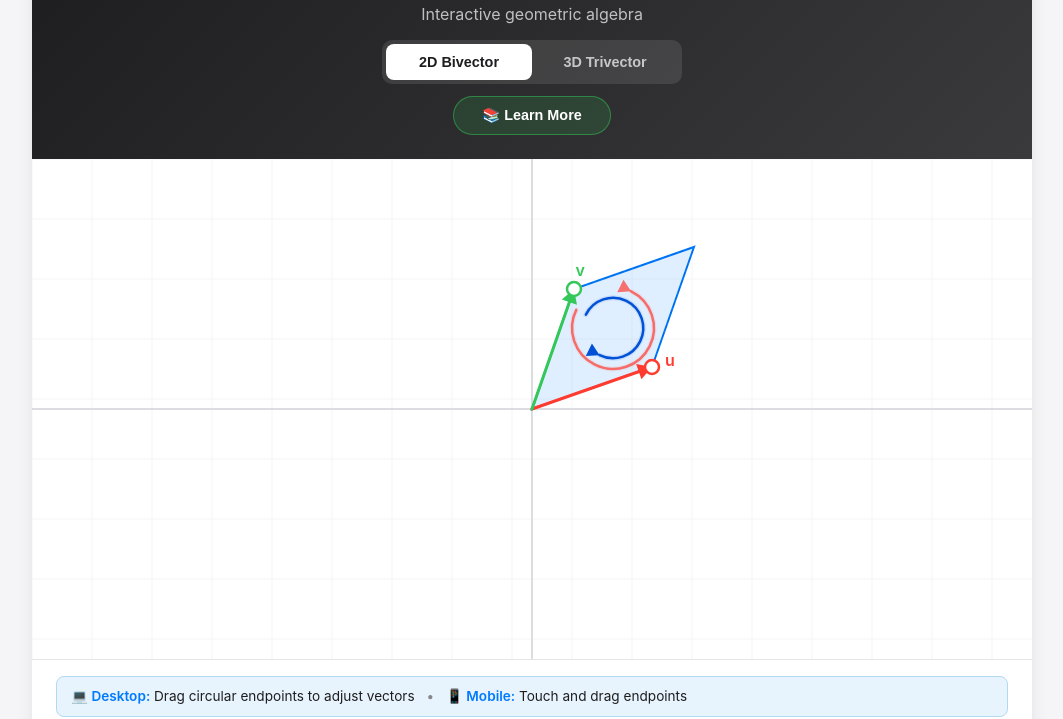
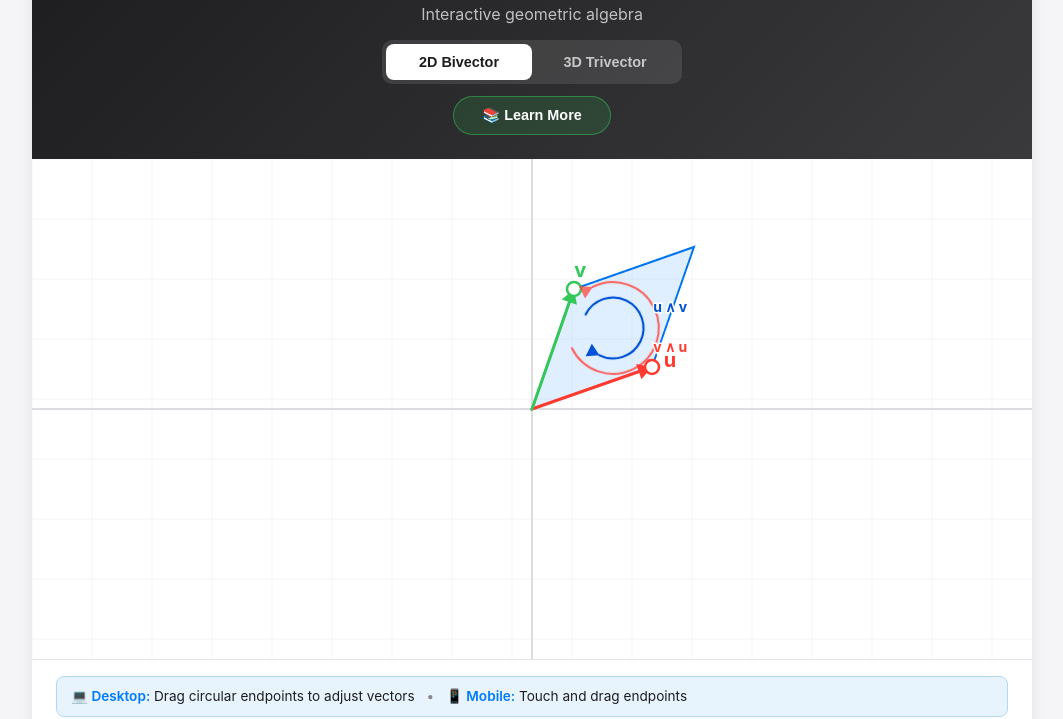
Before and after one commit to neutrinoevent/exterior-product, a plain HTML site: page index.html in a window 1280 px wide. Shown: the part 81-800 px from the top of the page, without its empty margins (108-1171 px from the left). Drawn offline with nearby package versions, Linux system fonts and the light colour scheme.

Commit message:
various bivector mode updates

```diff
--- a/index.html
+++ b/index.html
@@ -659,21 +659,21 @@
             };
         }
 
-        function drawSmoothArrow(centerX, centerY, radius, clockwise, color, opacity = 1.0) {
-            const startAngle = state2d.arrowRotation;
+        function drawSmoothArrow(centerX, centerY, radius, clockwise, color, opacity = 1.0, reverseRotation = false) {
+            const startAngle = reverseRotation ? -state2d.arrowRotation : state2d.arrowRotation;
             const arcLength = Math.PI * 1.5;
             const endAngle = startAngle + (clockwise ? -arcLength : arcLength);
 
             ctx.save();
             ctx.strokeStyle = color;
-            ctx.lineWidth = 5;
-            ctx.globalAlpha = 0.12 * opacity;
+            ctx.lineWidth = 4;
+            ctx.globalAlpha = 0.1 * opacity;
             ctx.lineCap = 'round';
             ctx.beginPath();
             ctx.arc(centerX, centerY, radius, startAngle, endAngle, clockwise);
             ctx.stroke();
 
-            ctx.lineWidth = 2.5;
+            ctx.lineWidth = 2;
             ctx.globalAlpha = opacity;
             ctx.beginPath();
             ctx.arc(centerX, centerY, radius, startAngle, endAngle, clockwise);
@@ -804,24 +804,7 @@
             drawVectorArrow(center.x, center.y, uCanvas.x, uCanvas.y, '#FF3B30', 3);
             drawVectorArrow(center.x, center.y, vCanvas.x, vCanvas.y, '#34C759', 3);
 
-            ctx.font = '600 16px -apple-system, sans-serif';
-            ctx.textAlign = 'center';
-            ctx.textBaseline = 'middle';
-
-            // Position labels 15% beyond vector endpoints (no background)
-            const uLabelX = uCanvas.x + (uCanvas.x - center.x) * 0.15;
-            const uLabelY = uCanvas.y + (uCanvas.y - center.y) * 0.15;
-            const vLabelX = vCanvas.x + (vCanvas.x - center.x) * 0.15;
-            const vLabelY = vCanvas.y + (vCanvas.y - center.y) * 0.15;
-
-            ctx.fillStyle = '#FF3B30';
-            ctx.fillText('u', uLabelX, uLabelY);
-            ctx.fillStyle = '#34C759';
-            ctx.fillText('v', vLabelX, vLabelY);
-
-            ctx.textAlign = 'left';
-            ctx.textBaseline = 'alphabetic';
-
+            // Draw draggable endpoint circles
             ctx.fillStyle = 'white';
             ctx.strokeStyle = '#FF3B30';
             ctx.lineWidth = 2.5;
@@ -836,25 +819,70 @@
             ctx.fill();
             ctx.stroke();
 
+            // Vector labels - positioned 15% beyond endpoints
+            ctx.font = 'bold 20px -apple-system, sans-serif';
+            ctx.textAlign = 'center';
+            ctx.textBaseline = 'middle';
+
+            const uLabelX = uCanvas.x + (uCanvas.x - center.x) * 0.15;
+            const uLabelY = uCanvas.y + (uCanvas.y - center.y) * 0.15;
+            const vLabelX = vCanvas.x + (vCanvas.x - center.x) * 0.15;
+            const vLabelY = vCanvas.y + (vCanvas.y - center.y) * 0.15;
+
+            // Add subtle white outline for visibility
+            ctx.strokeStyle = 'white';
+            ctx.lineWidth = 3;
+            ctx.strokeText('u', uLabelX, uLabelY);
+            ctx.strokeText('v', vLabelX, vLabelY);
+
+            // Draw colored labels
+            ctx.fillStyle = '#FF3B30';
+            ctx.fillText('u', uLabelX, uLabelY);
+            ctx.fillStyle = '#34C759';
+            ctx.fillText('v', vLabelX, vLabelY);
+
             const scale = getScale();
             const paraCenterX = center.x + (u.x + v.x) * scale / 2;
             const paraCenterY = center.y - (u.y + v.y) * scale / 2;
             const baseArrowRadius = Math.min(
                 Math.sqrt(u.x*u.x + u.y*u.y),
                 Math.sqrt(v.x*v.x + v.y*v.y)
-            ) * scale * 0.28;
+            ) * scale * 0.3;
 
             // Draw dual arrows: inner (positive) and outer (negative)
             const positiveColor = isPositive ? '#0051D5' : '#E67700';  // Blue or Orange
             const negativeColor = isPositive ? '#FF3B30' : '#34C759';  // Red or Green
 
             // Inner arrow (positive bivector component u ∧ v)
-            const innerRadius = baseArrowRadius * 0.85;
-            drawSmoothArrow(paraCenterX, paraCenterY, innerRadius, !isPositive, positiveColor, 1.0);
-
-            // Outer arrow (negative bivector component -u ∧ v)
-            const outerRadius = baseArrowRadius * 1.15;
-            drawSmoothArrow(paraCenterX, paraCenterY, outerRadius, isPositive, negativeColor, 0.7);
+            const innerRadius = baseArrowRadius * 0.8;
+            drawSmoothArrow(paraCenterX, paraCenterY, innerRadius, !isPositive, positiveColor, 1.0, false);
+
+            // Outer arrow (negative bivector component -u ∧ v = v ∧ u)
+            // Rotates in opposite direction!
+            const outerRadius = baseArrowRadius * 1.2;
+            drawSmoothArrow(paraCenterX, paraCenterY, outerRadius, isPositive, negativeColor, 0.7, true);
+
+            // Draw bivector labels near the arrows
+            ctx.font = 'bold 14px -apple-system, sans-serif';
+            ctx.textAlign = 'center';
+            ctx.textBaseline = 'middle';
+
+            // Position labels to the right of the parallelogram center
+            const labelOffsetX = baseArrowRadius * 1.5;
+            const labelY1 = paraCenterY - 20;
+            const labelY2 = paraCenterY + 20;
+
+            // Inner arrow label (positive component)
+            ctx.strokeStyle = 'white';
+            ctx.lineWidth = 3;
+            ctx.strokeText('u ∧ v', paraCenterX + labelOffsetX, labelY1);
+            ctx.fillStyle = positiveColor;
+            ctx.fillText('u ∧ v', paraCenterX + labelOffsetX, labelY1);
+
+            // Outer arrow label (negative component)
+            ctx.strokeText('v ∧ u', paraCenterX + labelOffsetX, labelY2);
+            ctx.fillStyle = negativeColor;
+            ctx.fillText('v ∧ u', paraCenterX + labelOffsetX, labelY2);
 
             document.getElementById('magnitude').textContent = wedge.magnitude.toFixed(2);
             document.getElementById('orientation').textContent = isPositive ? 'CCW (+)' : 'CW (−)';
```
